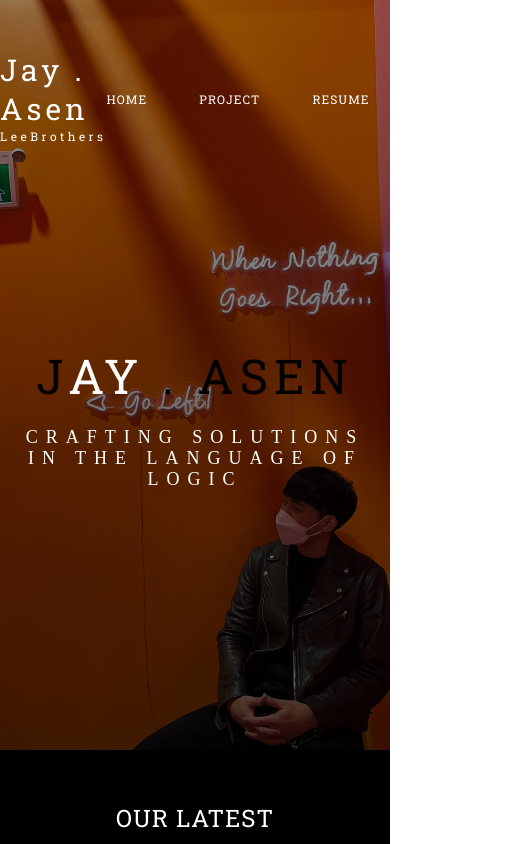
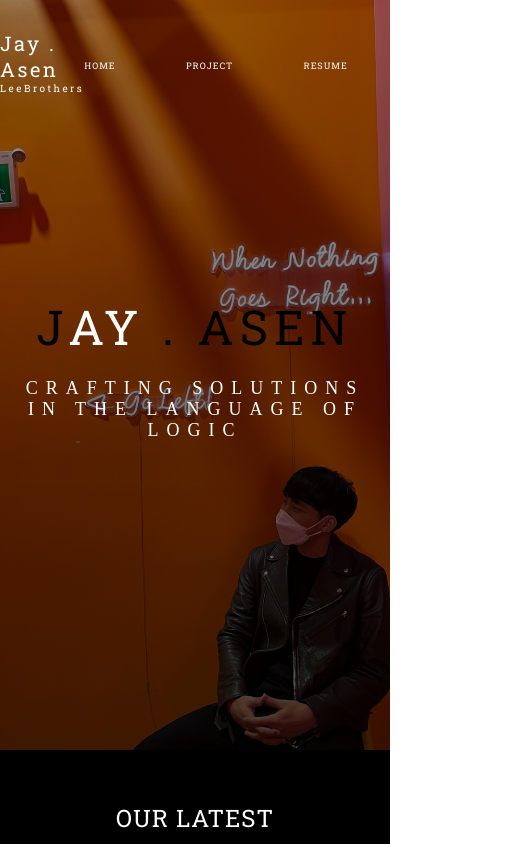
Before and after one commit to LeeJay0126/jayasen, a React (Create React App) app: page / in a window 390 px wide. Shown: the top 844 px of the page, 507 px wide, since content can reach past the window. Built offline with nearby package versions, Linux system fonts and the light colour scheme; a web font is replaced by a local one.

Commit message:
Working on viewports

```diff
--- a/src/SharedComponents/Menu/Menu.css
+++ b/src/SharedComponents/Menu/Menu.css
@@ -72,7 +72,6 @@
     font-size: 13px;
     letter-spacing: 2px;
     text-transform: uppercase;
-    /*Change to white Later */
     color: white;
     font-weight: 400;
 }
@@ -153,12 +152,62 @@
 /**********************************************************************************************
     For viewport >= 992
 ***********************************************************************************************/
-@media only screen and (max-width: 992) {}
+@media only screen and (max-width: 992px) {
+    .menuBar {
+        max-width: 750px;
+        padding-top: 35px;
+    }
+
+    .logoLetters {
+        font-size: 24px;
+        letter-spacing: 3px;
+    }
+
+    .logoFooters {
+        font-size: 10px;
+        letter-spacing: 2.5px;
+    }
+
+    .menuOptions a {
+        font-size: 11px;
+        letter-spacing: 1px;
+    }
+
+    .hoveredMenuOptions a {
+        font-size: 11px;
+        letter-spacing: 1px;
+    }
+}
 
 /**********************************************************************************************
     For viewport >= 768
 ***********************************************************************************************/
-@media only screen and (max-width: 768px) {}
+@media only screen and (max-width: 768px) {
+    .menuBar {
+        max-width: 700px;
+        padding-top: 30px;
+    }
+
+    .logoLetters {
+        font-size: 20px;
+        letter-spacing: 2.5px;
+    }
+
+    .logoFooters {
+        font-size: 10px;
+        letter-spacing: 2.5px;
+    }
+
+    .menuOptions a {
+        font-size: 9px;
+        letter-spacing: 1px;
+    }
+
+    .hoveredMenuOptions a {
+        font-size: 9px;
+        letter-spacing: 1px;
+    }
+}
 
 /**********************************************************************************************
     For viewport >= 576
```
Also changed, not shown: src/SharedComponents/RedUnderLine.js (added, +8 -0 lines).
